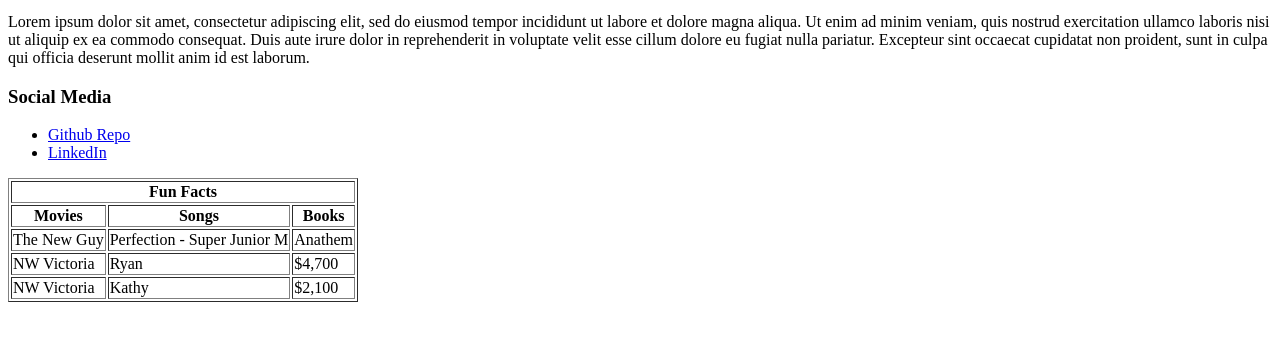
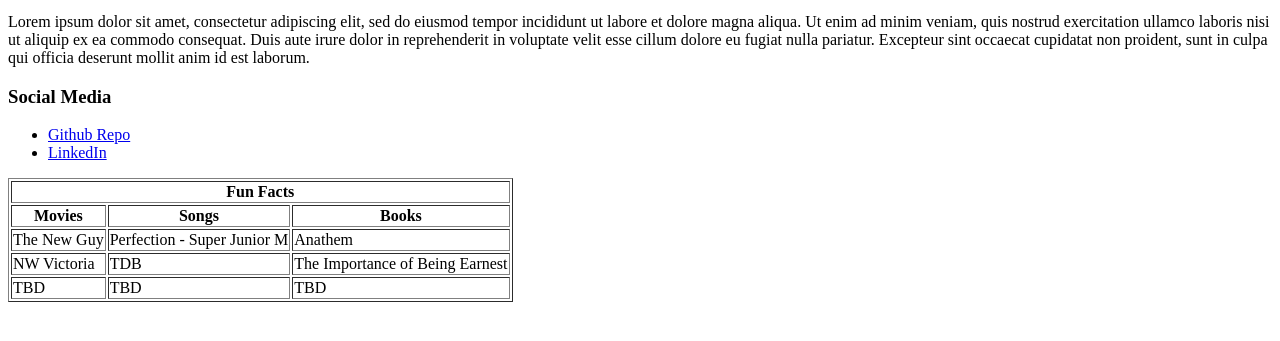
Before and after one commit to Ba1lina/Ba1lina.github.io, a plain HTML site: page index.html in a window 1280 px wide. Shown: the part 457-798 px from the top of the page. Drawn offline with Linux system fonts and the light colour scheme.

Commit message:
Update index.html

```diff
--- a/index.html
+++ b/index.html
@@ -33,13 +33,13 @@
     </tr>
     <tr>
       <td>NW Victoria</td>
-      <td>Ryan</td>
-      <td>$4,700</td>
+      <td>TDB</td>
+      <td>The Importance of Being Earnest</td>
     </tr>
     <tr>
-      <td>NW Victoria</td>
-      <td>Kathy</td>
-      <td>$2,100</td>
+      <td>TBD</td>
+      <td>TBD</td>
+      <td>TBD</td>
     </tr>
     </tbody>
   </table>
```
